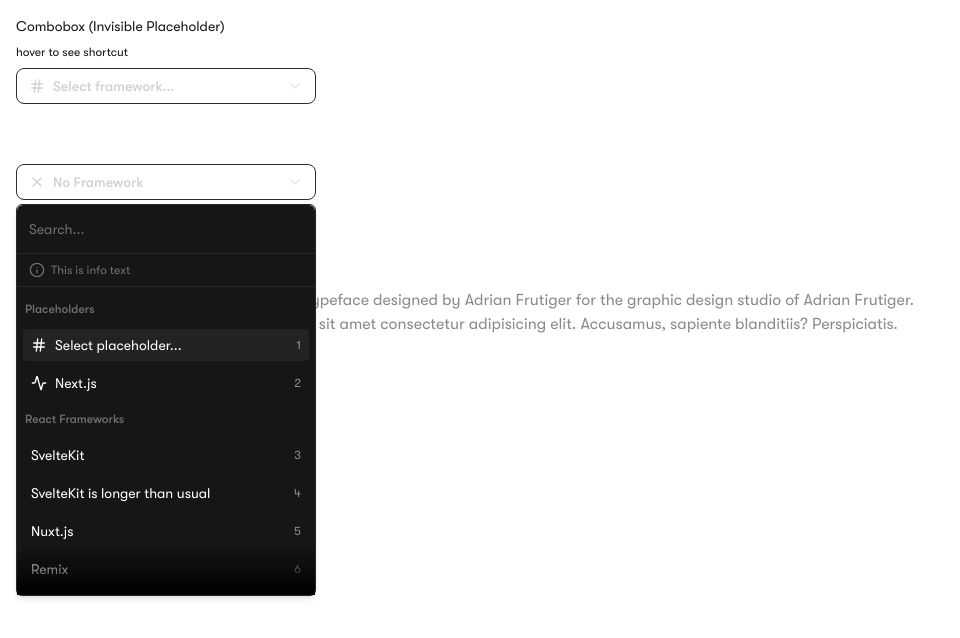
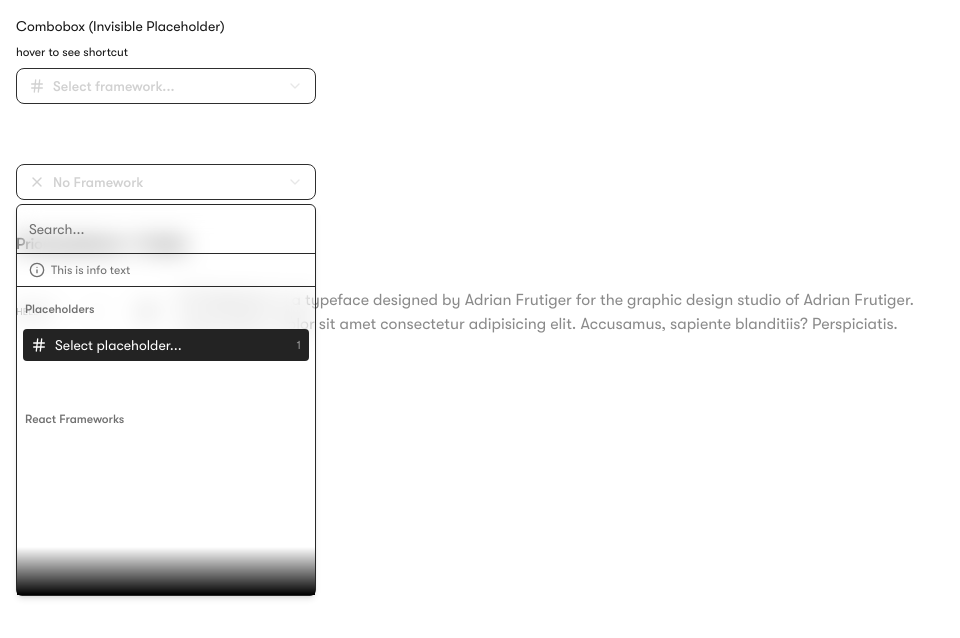
Before and after one commit to 99Yash/combo, a Next.js app: page / in a window 1280 px wide. Both pictures are taken after a click on the button "No Framework". Shown: the top 638 px of the page, without its empty margins (0-960 px from the left). Built offline with nearby package versions, Linux system fonts and the light colour scheme.

Commit message:
blur done

```diff
--- a/package.json
+++ b/package.json
@@ -9,6 +9,7 @@
     "lint": "next lint"
   },
   "dependencies": {
+    "@formkit/auto-animate": "^0.8.2",
     "@radix-ui/react-dialog": "^1.1.2",
     "@radix-ui/react-icons": "^1.3.1",
     "@radix-ui/react-popover": "^1.1.2",
--- a/src/components/ui/command.tsx
+++ b/src/components/ui/command.tsx
@@ -12,7 +12,7 @@
   <CommandPrimitive
     ref={ref}
     className={cn(
-      'flex h-full w-full flex-col overflow-hidden rounded-md bg-popover text-popover-foreground',
+      'flex h-full w-full flex-col overflow-hidden rounded-md bg-transparent text-popover-foreground',
       className
     )}
     {...props}
--- a/src/components/ui/popover.tsx
+++ b/src/components/ui/popover.tsx
@@ -20,7 +20,7 @@
       align={align}
       sideOffset={sideOffset}
       className={cn(
-        'z-50 w-72 rounded-md border p-4 bg-transparent text-gray-300 shadow-md outline-none data-[state=open]:animate-in data-[state=closed]:animate-out data-[state=closed]:fade-out-0 data-[state=open]:fade-in-0 data-[state=closed]:zoom-out-95 data-[state=open]:zoom-in-95 data-[side=bottom]:slide-in-from-top-2 data-[side=left]:slide-in-from-right-2 data-[side=right]:slide-in-from-left-2 data-[side=top]:slide-in-from-bottom-2',
+        'z-50 w-72 rounded-md border p-4 text-gray-300 shadow-md outline-none data-[state=open]:animate-in data-[state=closed]:animate-out data-[state=closed]:fade-out-0 data-[state=open]:fade-in-0 data-[state=closed]:zoom-out-95 data-[state=open]:zoom-in-95 data-[side=bottom]:slide-in-from-top-2 data-[side=left]:slide-in-from-right-2 data-[side=right]:slide-in-from-left-2 data-[side=top]:slide-in-from-bottom-2',
         GTWalsheim.className,
         className
       )}
--- a/src/components/visible-cb.tsx
+++ b/src/components/visible-cb.tsx
@@ -89,7 +89,7 @@
             <ChevronDown className="ml-2 size-4 shrink-0 opacity-50" />
           </Button>
         </PopoverTrigger>
-        <PopoverContent className="w-[--radix-popover-trigger-width] outline-none p-0 backdrop-blur-md">
+        <PopoverContent className="w-[--radix-popover-trigger-width] outline-none p-0 backdrop-blur-md bg-transparent">
           <Command loop>
             <CommandInput
               placeholder="Search..."
```
Also changed, not shown: 1 other file (tests, documents, lock files or other folders).
